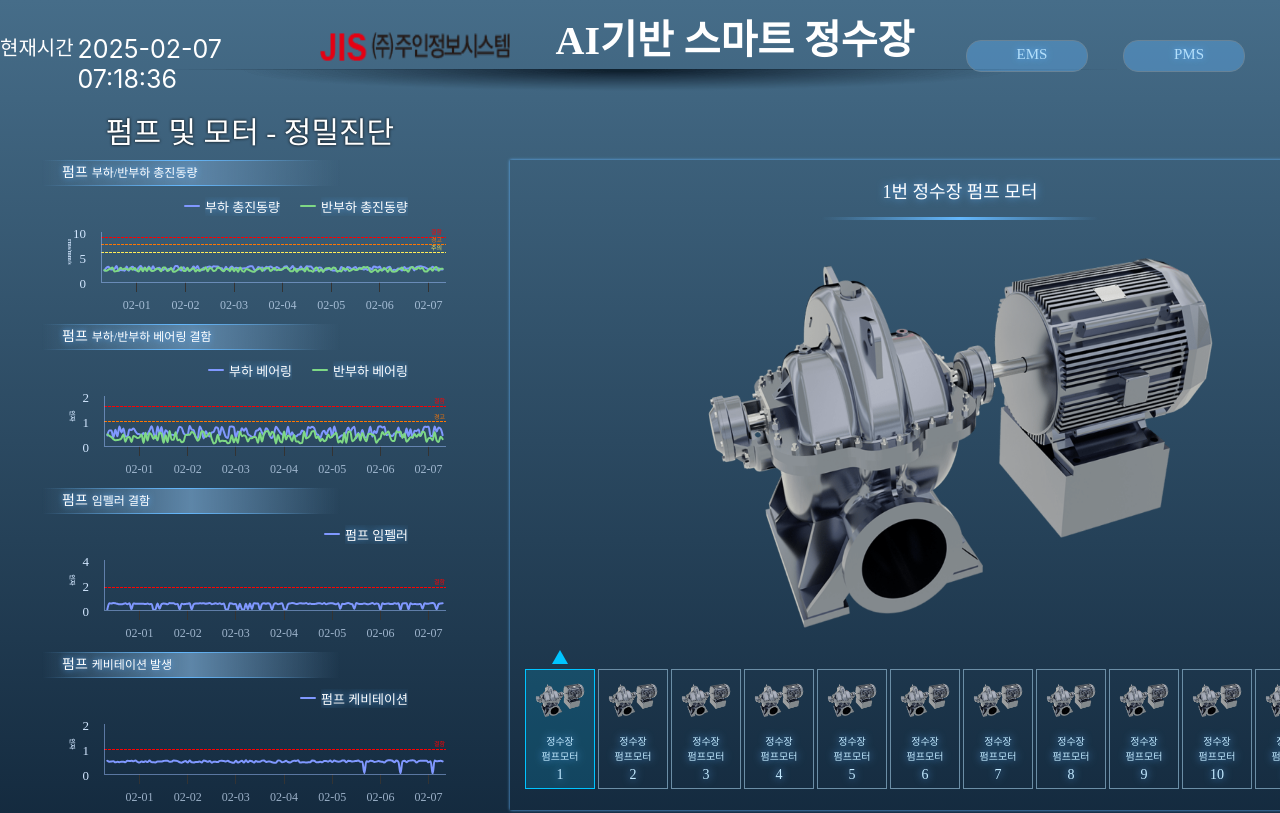
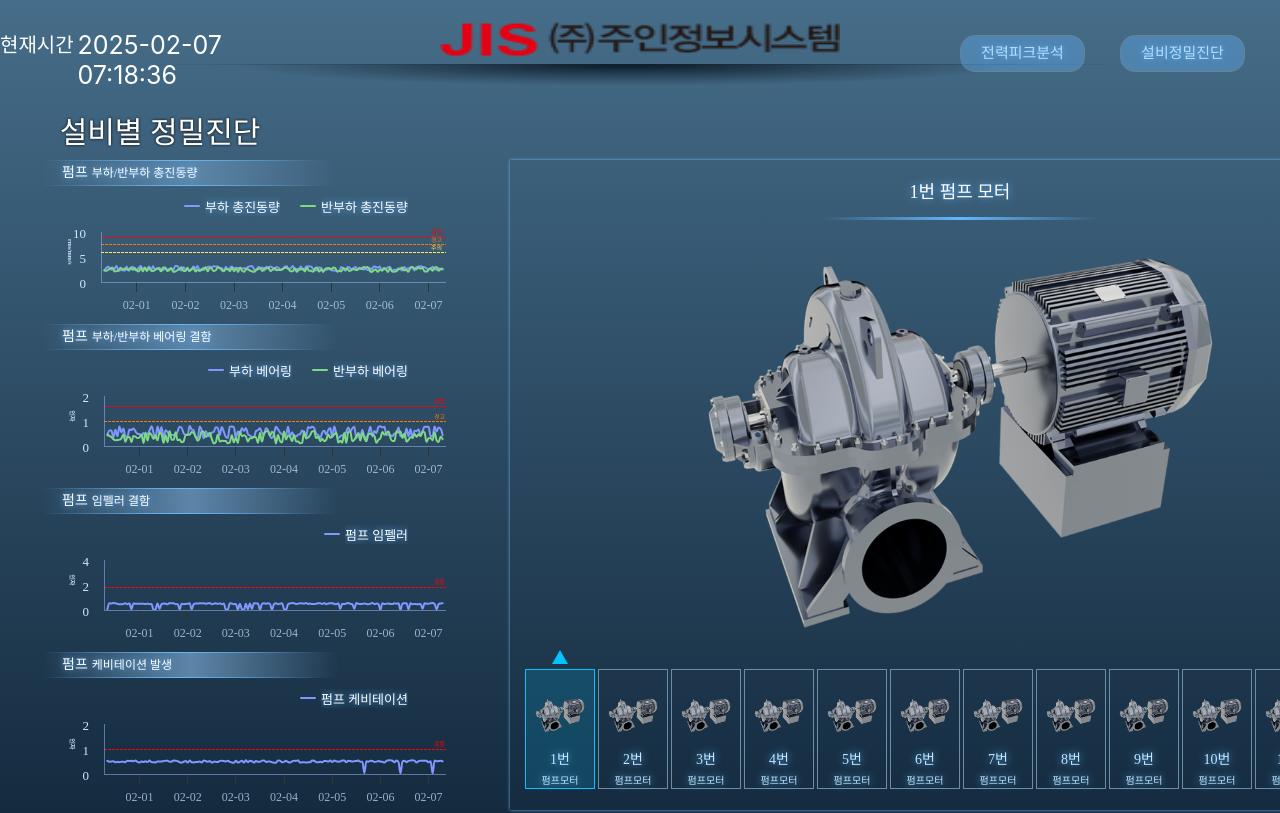
Before and after one commit to jis-team/exhibition_EMS_PMS_with_GJ, a React (Create React App) app: page /exhibition_EMS_PMS_with_GJ/PMS in a window 1280 px wide. Shown: the top 813 px of the page. Built offline with nearby package versions, Linux system fonts and the light colour scheme.

Commit message:
update EMS_PMS 정수장 관련 제거

```diff
--- a/package.json
+++ b/package.json
@@ -17,7 +17,7 @@
     "web-vitals": "^4.2.4"
   },
   "scripts": {
-    "start": "set WATCHPACK_POLLING=true && react-scripts start",
+    "start": "WATCHPACK_POLLING=true react-scripts start",
     "build": "react-scripts build",
     "test": "react-scripts test",
     "eject": "react-scripts eject",
--- a/src/Component/Header.js
+++ b/src/Component/Header.js
@@ -62,25 +62,26 @@ const Title = styled.div`
   justify-content: center;
   align-items: flex-end;
 `;
-const Titletext = styled.div`
-  width: 500px;
-  font-family: KIMM_B;
-  font-size: 40px;
-  font-weight: bold;
-  font-stretch: normal;
-  font-style: normal;
-  line-height: 1.05;
-  letter-spacing: normal;
-  text-align: center;
-  color: #fff;
-  cursor: pointer;
-`;
+// const Titletext = styled.div`
+//   width: 500px;
+//   font-family: KIMM_B;
+//   font-size: 40px;
+//   font-weight: bold;
+//   font-stretch: normal;
+//   font-style: normal;
+//   line-height: 1.05;
+//   letter-spacing: normal;
+//   text-align: center;
+//   color: #fff;
+//   cursor: pointer;
+// `;
 
 const Logo = styled.img`
-  height: 30px;
-  width: 190px;
+  height: 35px;
+  width: 400px;
   background-size: 100% 100%;
   background-repeat: no-repeat;
+  cursor : pointer;
 `;
 
 const Titleimg = styled.img`
@@ -105,8 +106,8 @@ const Login = styled.div`
 `;
 
 const LoginBtn = styled.div`
-  width: 120px;
-  height: 30px;
+  width: 160px;
+  height: 35px;
   border-radius: 15px;
   border: solid 1px #688397;
   background-color: rgba(101, 183, 255, 0.35);
@@ -129,7 +130,7 @@ const LoginBtn = styled.div`
   }
 `;
 const LoginText = styled.span`
-  padding: 0 0 3px 10px;
+  padding: 0 0 0px 0px;
   font-family: EliceDigitalBaeum;
   font-size: 15px;
   line-height: 1.4;
@@ -165,10 +166,10 @@ function Header() {
         <Timertime>{formatDate(currentTime)}</Timertime>
       </Timer>
       <Title>
-        <Logo src={logo} alt="logo" />
-        <Titletext onClick={() => navigate("/")}>
-          AI기반 스마트 정수장
-        </Titletext>
+        <Logo src={logo}  alt="logo" onClick={() => navigate("/")} />
+        {/* <Titletext onClick={() => navigate("/")}>
+          (주)주인정보시스템
+        </Titletext> */}
         <Titleimg src={logo_down_img} alt="logo"></Titleimg>
       </Title>
 
@@ -177,10 +178,10 @@ function Header() {
       <LoginText>Home</LoginText>
     </LoginBtn> */}
         <LoginBtn onClick={() => navigate("/EMS")}>
-          <LoginText>EMS</LoginText>
+          <LoginText>전력피크분석</LoginText>
         </LoginBtn>
         <LoginBtn onClick={() => navigate("/PMS")}>
-          <LoginText>PMS</LoginText>
+          <LoginText>설비정밀진단</LoginText>
         </LoginBtn>
       </Login>
     </Headerdiv>
--- a/src/Component/PowerPeakLeft.js
+++ b/src/Component/PowerPeakLeft.js
@@ -588,7 +588,7 @@ function PowerPeakLeft() {
   <Power>
     <ImgPlate className='background' src ={imgbackground}></ImgPlate>
     <InfoSet>
-        <Title className='title'>장기 가압장
+        <Title className='title'>건물 총 전력
             <TitleBorder className='top'></TitleBorder>
             <TitleBorder className='bottom'></TitleBorder>
         </Title>
@@ -622,26 +622,26 @@ function PowerPeakLeft() {
         <TableText className='table_title'>주요 전력 소비 인자</TableText>
         <Table>
             <TableContainer className='pump'>
-                <TableText className='table_char'>펌프1호기</TableText>
-                <TableText className='table_char'>펌프2호기</TableText>
-                <TableText className='table_char'>펌프3호기</TableText>
-                <TableText className='table_char'>펌프4호기</TableText>
+                <TableText className='table_char'>1F</TableText>
+                <TableText className='table_char'>2F</TableText>
+                <TableText className='table_char'>3F</TableText>
+                <TableText className='table_char'>4F</TableText>
             </TableContainer>
             <TableContainer className='value'>
                 <TextSet>
-                    <TableText className='table_num'>{0.00.toFixed(2)}</TableText>
+                    <TableText className='table_num'>{(powerValuePump2*0.8).toFixed(2)}</TableText>
                     <TableText className='table_degree'>kW</TableText>
                 </TextSet>
                 <TextSet>
-                    <TableText className='table_num'>{powerValuePump1.toFixed(2)}</TableText>
+                    <TableText className='table_num'>{(powerValuePump1*0.7).toFixed(2)}</TableText>
                     <TableText className='table_degree'>kW</TableText>
                 </TextSet>
                 <TextSet>
-                    <TableText className='table_num'>{0.00.toFixed(2)}</TableText>
+                    <TableText className='table_num'>{(powerValuePump1*0.3).toFixed(2)}</TableText>
                     <TableText className='table_degree'>kW</TableText>
                 </TextSet>
                 <TextSet>
-                    <TableText className='table_num'>{powerValuePump2.toFixed(2)}</TableText>
+                    <TableText className='table_num'>{(powerValuePump2*0.2).toFixed(2)}</TableText>
                     <TableText className='table_degree'>kW</TableText>
                 </TextSet>
             </TableContainer>
--- a/src/Component/PumpMoterMiddle.js
+++ b/src/Component/PumpMoterMiddle.js
@@ -221,7 +221,7 @@ function PumpMoterMiddle(props) {
     <PmsConponentMiddle>
       <ComponentOne>
         <MiddleTitle>
-          <span>{selectedPump}번 정수장 펌프 모터</span>
+          <span>{selectedPump}번 펌프 모터</span>
           <MiddleTitleLine></MiddleTitleLine>
         </MiddleTitle>
         <PumpImgCOmponent>
@@ -239,9 +239,9 @@ function PumpMoterMiddle(props) {
                 }}
               >
                 <PumpImgSub />
-                <PumpNameText>정수장</PumpNameText>
+                <PumpNameText></PumpNameText>
+                <PumpNameText className="subtext">{num}번</PumpNameText>
                 <PumpNameText>펌프모터</PumpNameText>
-                <PumpNameText className="subtext">{num}</PumpNameText>
               </PumpBtn>
             ))}
           </>
--- a/src/Routes/Home.js
+++ b/src/Routes/Home.js
@@ -18,7 +18,7 @@ const HomeWrapper = styled.div`
   background: linear-gradient(#466d89, #041527);
   width: 100vw;
   height: 100vh;
-  min-height: 1080px;
+  min-height: 911px;
   text-align: center;
   overflow: hidden;
   user-select: none;
--- a/src/Routes/PMS.js
+++ b/src/Routes/PMS.js
@@ -64,6 +64,7 @@ const TitletSetText = styled.span`
   text-shadow: 0 0 3px #000;
   font-size: 30px;
   line-height: 1.47;
+  margin-left: -90px;
 `;
 
 function PMS() {
@@ -144,7 +145,7 @@ function PMS() {
       </Headerclass>
       <PmsWrapper>
         <Titleset>
-          <TitletSetText>펌프 및 모터 - 정밀진단</TitletSetText>
+          <TitletSetText>설비별 정밀진단</TitletSetText>
         </Titleset>
         <PumpMoterLeft
           pumpnum={parentData}
```
